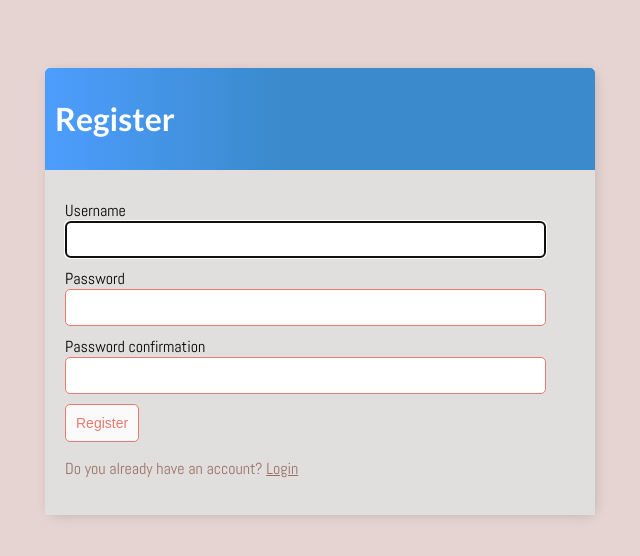
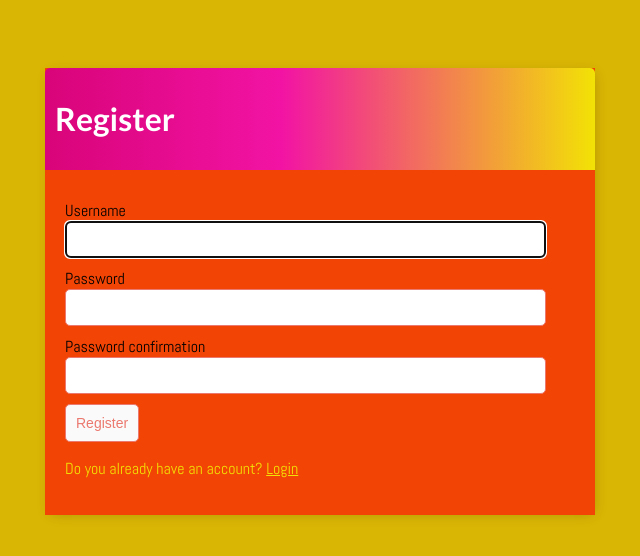
Before and after one commit to kleecollage/Python-Fundamentals, a Django app: page /register/ in a window 1280 px wide. Shown: the top 556 px of the page, without its empty margins (320-960 px from the left). Run offline with Django 5.2, Linux system fonts and the light colour scheme.

Commit message:
style(main): Change color palette

```diff
--- a/Day16/src/WebProject/base/templates/base/main.html
+++ b/Day16/src/WebProject/base/templates/base/main.html
@@ -11,14 +11,14 @@
     <link href="https://fonts.googleapis.com/css2?family=Lato:ital,wght@0,100;0,300;0,400;0,700;0,900;1,100;1,300;1,400;1,700;1,900&display=swap" rel="stylesheet">
     <style>
         body {
-            background-color: #E5D4D1;
+            background-color: #D9B504;
             font-family: 'Abel', sans-serif;
             padding-top: 60px;
         }
         .container {
             max-width: 550px;
             margin: auto;
-            background-color: #E1DFDE;
+            background-color: #F24405;
             -webkit-box-shadow: 2px 2px 13px -4px rgba(0, 0, 0, 0.21);
             box-shadow: 2px 2px 13px -4px rgba(0, 0, 0, 0.21);
         }
@@ -26,7 +26,7 @@
             font-family: 'Lato', sans-serif;
         }
         a, p {
-            color: #996E66;
+            color: #F2E205;
         }
         .top-bar {
             display: flex;
@@ -34,7 +34,7 @@
             color: #fff;
             padding: 10px;
             border-radius: 5px 5px 0 0;
-            background: linear-gradient(90deg, #4D9DFE 0%, #3A8ACC 43%, #3A8ACC 100%);
+            background: linear-gradient(90deg, #D90479 0%, #F213A4 43%, #F2E205 100%);
         }
         .top-bar a {
             text-decoration: none;
@@ -45,13 +45,13 @@
             border: none;
             border-radius: 4px;
             font-size: 14px;
-            color: #fff;
-            background-color: #3A8ACC;
+            color: #F213A4;
+            background-color: #F2911A;
             cursor: pointer;
             transition: background-color 0.3s ease;
         }
         .top-bar input[type="submit"]:hover {
-            background-color: #2a6a9e;
+            background-color: #D9B504;
         }
         .wrapper-task {
             display: flex;
@@ -72,7 +72,7 @@
         .icon-task-complete {
             height: 20px;
             width: 20px;
-            background-color: rgb(105, 162, 105);
+            background-color: #1EA74E;
             border-radius: 50px;
         }
         .icon-task-incomplete {
@@ -84,7 +84,7 @@
         .delete-link {
             text-decoration: none;
             font-weight: 900;
-            color: #EA4220;
+            color: #EF4A13;
             font-size: 22px;
             line-height: 0;
         }
@@ -95,7 +95,7 @@
             padding: 10px;
         }
         #link-add {
-            color: #69A269;
+            color: #1EA74E;
             text-decoration: none;
             font-size: 42px;
             text-shadow: 1px 1px #000;
```
Also changed, not shown: Day16/src/WebProject/db.sqlite3.
